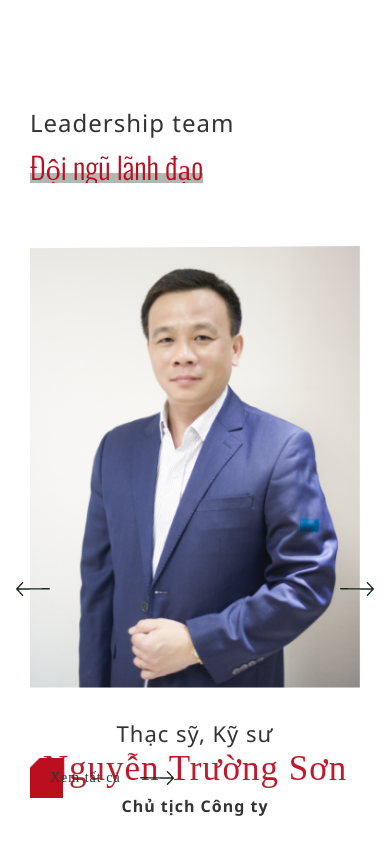
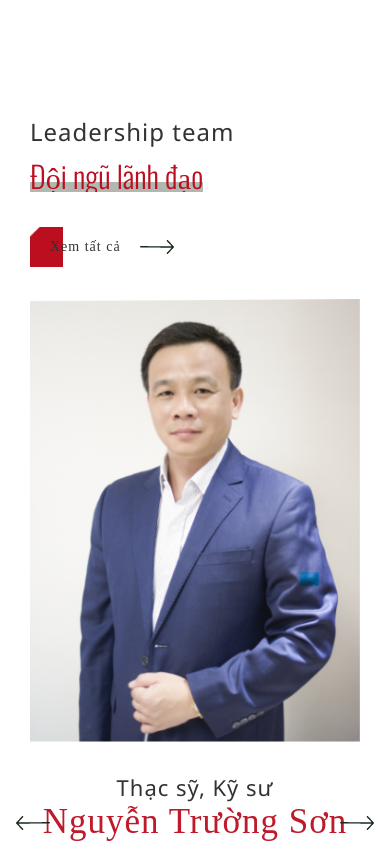
Before and after one commit to sotsheo/dccd, a plain HTML site: page gioithieuchung1.html in a window 390 px wide. Shown: the part 3616-4461 px from the top of the page. Drawn offline with nearby package versions, Linux system fonts and the light colour scheme; a web font is replaced by a local one.

Commit message:
Trang update

```diff
--- a/css/css-tr/fix_mobile_tr.css
+++ b/css/css-tr/fix_mobile_tr.css
@@ -67,15 +67,16 @@
         margin-bottom: 30px;
         font-size: 24px;
     }
-    .dnld-color .btn_move{
-        margin-top: 30px;
-        position: absolute;
-        left: 0;
-        bottom: -580px;
 
-    }
     .page-textcolor .titlecolor .button-color .title_text p{
         font-size: 18px;
+    }
+
+    .page-slider-team {
+       margin-bottom: 0;
+    }
+    .page-slider-team .group_fle {
+        top: 76%;
     }
 
 
--- a/css/css-tr/gioithieuchung1.css
+++ b/css/css-tr/gioithieuchung1.css
@@ -17,9 +17,6 @@
     }
 
 }
-
-
-
 
 .page-gtc p{
     font-size: 16px;
@@ -66,6 +63,9 @@
 }
 .page-textcolor .titlecolor .button-color .title_text .btn_move span img{
     width: 35px;
+}
+.page-textcolor .titlecolor .button-color p{
+    font-size: 18px;
 }
 .page-textcolor .titlecolor{
     margin-top:0px;
--- a/gioithieuchung1.html
+++ b/gioithieuchung1.html
@@ -318,7 +318,7 @@
 
 </div>
 
-<div class="page page_in_library dnld mt-5 dnld-color page-textcolor">
+<div class="page page_in_library dnld dnld-color page-textcolor">
     <div class="container container-fluid">
         <div class="title_text titlecolor">
             <p>Leadership team</p>
```
